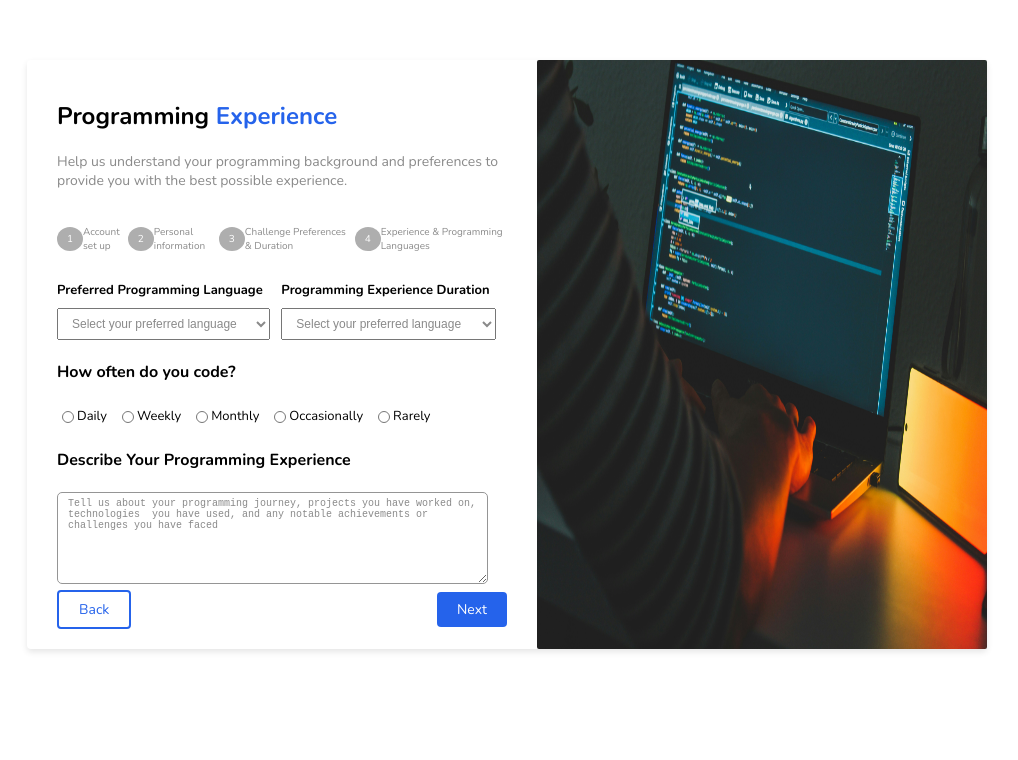
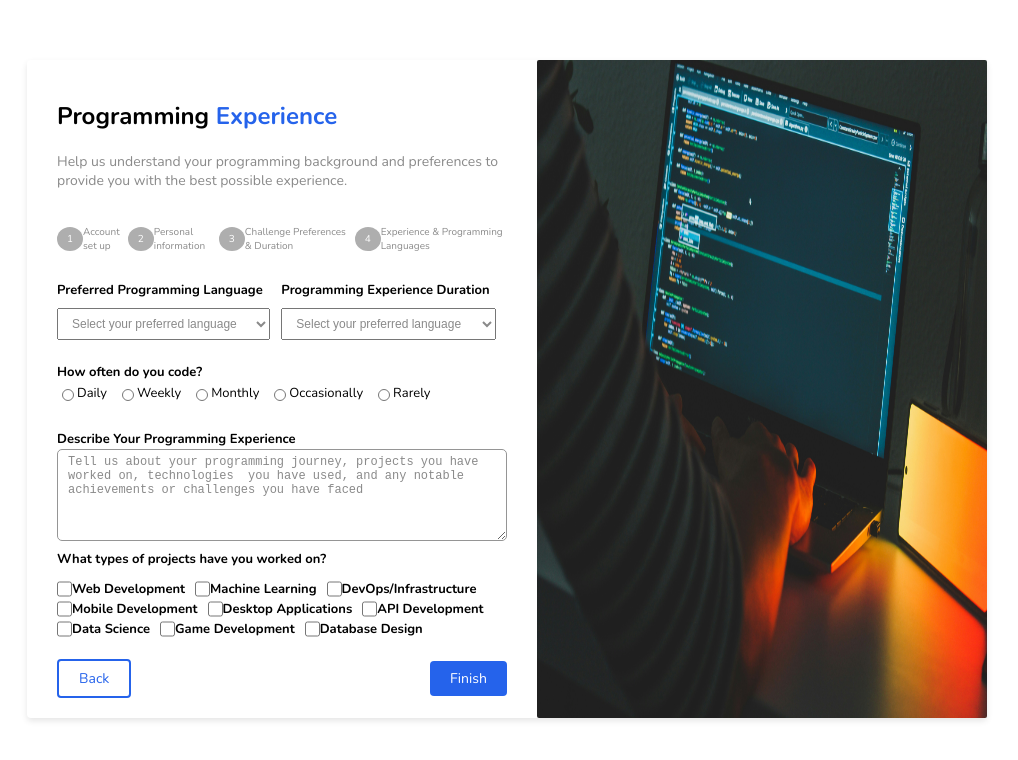
Before and after one commit to CarlTeclancing/codewithcrest, a React (Vite) app: page /step4 in a window 1280 px wide. Shown: the top 760 px of the page, without its empty margins (133-1151 px from the left). Built offline with nearby package versions, Linux system fonts and the light colour scheme.

Commit message:
updates on authentication pages!

```diff
--- a/src/components/layout/layout.css
+++ b/src/components/layout/layout.css
@@ -276,10 +276,29 @@
 .split-screen .checkbox input{
   width: 12px;
 }
-.split-screen .checkbox textarea{
+.split-screen .bug-level textarea{
   margin-top: 0;
   height: 100px;
 }
-.split-screen .checkbox textarea::placeholder{
-  font-size: 14px;
+.wrap{
+  display: flex;
+  flex-wrap: wrap;
+  align-items: center;
+  margin: 10px 0 20px 0;
 }
+.wrap div{
+  display: flex;
+  align-items: center;
+  justify-content: space-between;
+}
+.wrap input{
+  margin: 0%;
+  width: 15px;
+}
+.wrap label{
+  margin-right: 10px;
+}
+.split-screen textarea::placeholder{
+  font-size: 12px;
+
+}
--- a/src/pages/register/Step4.jsx
+++ b/src/pages/register/Step4.jsx
@@ -43,7 +43,7 @@ function Step4() {
         </div>
 
         <div className="bug-level">
-            <h4>How often do you code?</h4>
+            <label>How often do you code?</label>
             <div className="checkbox">
                 <input type="radio" value="" /><label htmlFor="">Daily</label>
                 <input type="radio" value="" /><label htmlFor="">Weekly</label>
@@ -51,13 +51,45 @@ function Step4() {
                 <input type="radio" value="" /><label htmlFor="">Occasionally</label>
                 <input type="radio" value="" /><label htmlFor="">Rarely</label>
             </div>
-            <h4>Describe Your Programming Experience</h4>
-            <textarea name="" id="" placeholder='Tell us about your programming journey, projects you have worked on, technologies  you have used, and any notable achievements or challenges you have faced'></textarea>
+        </div><br />
+
+        <label>Describe Your Programming Experience</label>
+        <textarea name="" id="" placeholder='Tell us about your programming journey, projects you have worked on, technologies  you have used, and any notable achievements or challenges you have faced'></textarea><br />
+
+        <label htmlFor="">What types of projects have you worked on?</label>
+
+        <div className='wrap'>
+            <div>
+                <input type="checkbox" /><label htmlFor="">Web Development</label>
+            </div>
+            <div>
+                <input type="checkbox" /><label htmlFor="">Machine Learning</label>
+            </div>
+            <div>
+                <input type="checkbox" /><label htmlFor="">DevOps/Infrastructure</label>
+            </div>
+            <div>
+                <input type="checkbox" /><label htmlFor="">Mobile Development</label>
+            </div>
+            <div>
+                <input type="checkbox" /><label htmlFor="">Desktop Applications</label>
+            </div>
+            <div>
+                <input type="checkbox" /><label htmlFor="">API Development</label>
+            </div>
+            <div>
+                <input type="checkbox" /><label htmlFor="">Data Science</label>
+            </div>
+            <div>
+                <input type="checkbox" /><label htmlFor="">Game Development</label>
+            </div>
+            <div>
+                <input type="checkbox" /><label htmlFor="">Database Design</label>
+            </div>
         </div>
-
         <div className="buttons">
             <Link className='back' to='/step2'>Back</Link>
-            <Link className='next-step' to='/step4'>Next</Link>
+            <Link className='next-step' to='/login'>Finish</Link>
         </div>
     </SplitLayout>
   )
```
